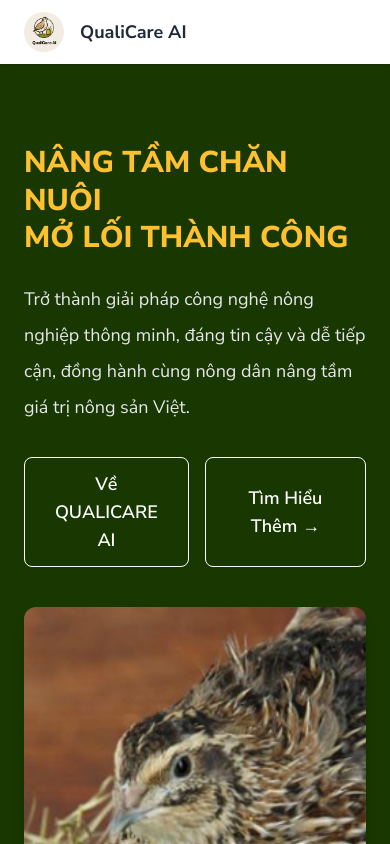
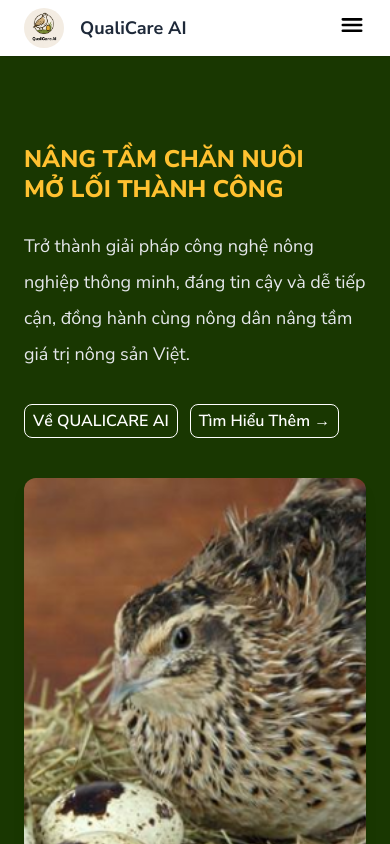
Before and after one commit to DuyITLOR/QualiCare_AI, a React (Vite) app in the folder client/: page / in a window 390 px wide. Shown: the top 844 px of the page. Built offline with nearby package versions, Linux system fonts and the light colour scheme.

Commit message:
Add the layout mobile for homepage and service

```diff
--- a/client/src/Components/Header.jsx
+++ b/client/src/Components/Header.jsx
@@ -1,48 +1,186 @@
-import React from 'react'
-import { useNavigate } from 'react-router-dom'
-import logoIcon from "../assets/quailcare-logo.png"
-import logoUser from "../assets/user.svg?react"
-
-import { CiUser } from "react-icons/ci";
+// import React, { useState, useEffect } from 'react'
+// import { useNavigate } from 'react-router-dom'
+// import logoIcon from "../assets/quailcare-logo.png"
+// import logoUser from "../assets/user.svg?react"
+// import { IoMenu } from "react-icons/io5";
+// import { CiUser } from "react-icons/ci";
 
 
 
+// const Header = () => {
+//     const navigate = useNavigate();
+
+//     const [isOpen, setIsOpen] = useState(false);
+
+
+
+
+//     return (
+//         <div className='w-full bg-white shadow-sm fixed top-0 left-0 z-50'>
+//             <div className='mx-auto flex items-center justify-between px-6 h-14 relative'>
+//                 {/* logo  */}
+//                 <div className='flex items-center space-x-2 cursor-pointer'
+//                     onClick={() => navigate('/')}>
+//                     <img src={logoIcon} className='h-10 w-10 rounded-full' />
+//                     <span className='font-bold text-lg text-gray-800 pl-2'>QualiCare AI</span>
+//                 </div>
+
+//                 <div className='hidden md:flex items-center space-x-8 text-gray-700 font-medium'>
+//                     <button onClick={() => navigate("/")} className="hover:text-green-800">
+//                         Trang chủ
+//                     </button>
+
+//                     <button onClick={() => navigate("/service")} className='hover:text-green-800'>
+//                         Dịch vụ
+//                     </button>
+
+//                     <button onClick={() => navigate("/chatbox")} className='hover:text-green-800'>
+//                         Chat với AI
+//                     </button>
+
+//                     <button onClick={() => navigate("/forum")} className='hover:text-green-800'>
+//                         Diễn đàn
+//                     </button>
+
+//                     <img src={logoUser} className='h-5 w-5' />
+
+//                 </div>
+
+//                 {/* Mobile view */}
+//                 <div className='md:hidden flex-col items-center gap-2'>
+//                     <button onClick={() => (setIsOpen(!isOpen))}>
+//                         <IoMenu size={28} />
+//                     </button>
+//                 </div>
+
+//                 {
+//                     isOpen && (
+//                         <div >
+//                             <div className="fixed inset-0 bg-black/40 z-40  " onClick={() => setIsOpen(false)} />
+
+//                             <nav className='absolute w-full md:hidden border-t border-gray-100 bg-white px-6 py-2 z-50'>
+//                                 <button onClick={() => { navigate('/'); setIsOpen(false) }}
+//                                     className='block w-full text-left py-2 text-gray-700 font-medium hover:text-brown-600'
+//                                 >Trang chủ</button>
+
+//                                 <button onClick={() => { navigate('/service'); setIsOpen(false) }}
+//                                     className='block w-full text-left py-2 text-gray-700 font-medium hover:text-brown-600'
+//                                 >
+//                                     Dịch vụ
+//                                 </button>
+
+//                                 <button onClick={() => { navigate('/chatbox'); setIsOpen(false) }}
+//                                     className='block w-full text-left py-2 text-gray-700 font-medium hover:text-brown-600'
+//                                 >
+//                                     Chat với AI
+//                                 </button>
+
+//                                 <button onClick={() => { navigate('/forum'); setIsOpen(false) }}
+//                                     className='block w-full text-left py-2 text-gray-700 font-medium hover:text-brown-600'
+//                                 >
+//                                     Diễn đàn
+//                                 </button>
+//                             </nav>
+//                         </div>
+//                     )
+//                 }
+
+
+//             </div>
+//         </div>
+//     )
+// }
+
+// export default Header
+
+
+import React, { useState, useEffect } from 'react';
+import { useNavigate } from 'react-router-dom';
+import logoIcon from '../assets/quailcare-logo.png';
+import logoUser from '../assets/user.svg'; // simple <img>, no ?react
+import { IoMenu } from 'react-icons/io5';
+
 const Header = () => {
   const navigate = useNavigate();
+  const [isOpen, setIsOpen] = useState(false);
+
+    useEffect(() => {
+        document.body.style.overflow = isOpen ? 'hidden' : '';
+
+        return () => {
+            document.body.style.overflow = '';
+        }
+    }, [isOpen])
+
 
   return (
-    <div className='w-full bg-white shadow-sm fixed top-0 left-0 z-50'>
-        <div className='mx-auto flex items-center justify-between px-6 py-3'>
-            {/* logo  */}
-            <div className='flex items-center space-x-2 cursor-pointer'
-                 onClick={() => navigate('/')}>
-                <img src={logoIcon} className='h-10 w-10 rounded-full'/>
-                <span className='font-bold text-lg text-gray-800 pl-2'>QualiCare AI</span>
+    <div className="w-full bg-white shadow-sm fixed top-0 left-0 z-50">
+      {/* make the bar relative + fixed height so dropdown aligns perfectly */}
+      <div className="mx-auto flex items-center justify-between px-6 h-14 relative">
+        {/* logo */}
+        <div className="flex items-center space-x-2 cursor-pointer" onClick={() => navigate('/')}>
+          <img src={logoIcon} className="h-10 w-10 rounded-full" alt="QualiCare AI" />
+          <span className="font-bold text-lg text-gray-800 pl-2">QualiCare AI</span>
         </div>
 
-            <div className='hidden md:flex items-center space-x-8 text-gray-700 font-medium'>
-                <button onClick={() => navigate("/")} className = "hover:text-brown-600">
+        {/* desktop nav */}
+        <div className="hidden md:flex items-center space-x-8 text-gray-700 font-medium">
+          <button onClick={() => navigate('/')} className="hover:text-green-800">Trang chủ</button>
+          <button onClick={() => navigate('/service')} className="hover:text-green-800">Dịch vụ</button>
+          <button onClick={() => navigate('/chatbox')} className="hover:text-green-800">Chat với AI</button>
+          <button onClick={() => navigate('/forum')} className="hover:text-green-800">Diễn đàn</button>
+          <img src={logoUser} className="h-5 w-5" alt="User" />
+        </div>
+
+        {/* mobile hamburger */}
+        <div className="md:hidden">
+          <button onClick={() => setIsOpen(!isOpen)} aria-expanded={isOpen} aria-controls="mobile-menu">
+            <IoMenu size={28} />
+          </button>
+        </div>
+
+        {/* mobile dropdown + overlay */}
+        {isOpen && (
+          <>
+            {/* overlay dims page but not the menu */}
+            <div className="fixed inset-0 bg-black/40 z-40" onClick={() => setIsOpen(false)} />
+
+            {/* dropdown anchored to this bar */}
+            <nav
+              id="mobile-menu"
+              className="absolute left-0 right-0 top-full mt-2 md:hidden z-50
+                         bg-white rounded-xl shadow-lg ring-1 ring-black/5 overflow-hidden"
+            >
+              <button
+                onClick={() => { navigate('/'); setIsOpen(false); }}
+                className="block w-full text-left px-6 py-3 text-gray-700 font-medium hover:bg-gray-50"
+              >
                 Trang chủ
               </button>
-
-                <button onClick = {() => navigate("/service")} className='hover:text-brown-600'>
+              <button
+                onClick={() => { navigate('/service'); setIsOpen(false); }}
+                className="block w-full text-left px-6 py-3 text-gray-700 font-medium hover:bg-gray-50"
+              >
                 Dịch vụ
               </button>
-
-                <button onClick = {() => navigate("/chatbox")} className='hover:text-brown-600'>
+              <button
+                onClick={() => { navigate('/chatbox'); setIsOpen(false); }}
+                className="block w-full text-left px-6 py-3 text-gray-700 font-medium hover:bg-gray-50"
+              >
                 Chat với AI
               </button>
-
-                <button onClick = {() => navigate("/forum")} className='hover:text-brown-600'>
+              <button
+                onClick={() => { navigate('/forum'); setIsOpen(false); }}
+                className="block w-full text-left px-6 py-3 text-gray-700 font-medium hover:bg-gray-50"
+              >
                 Diễn đàn
               </button>
-
-                <img src={logoUser} className='h-5 w-5' />
-
+            </nav>
+          </>
+        )}
       </div>
     </div>
-    </div>
-  )
-}
+  );
+};
 
-export default Header
+export default Header;
--- a/client/src/Pages/Homepage.jsx
+++ b/client/src/Pages/Homepage.jsx
@@ -24,7 +24,7 @@ const HomePage = () => {
             <div className='w-full bg-[#193701] text-white  pt-20 min-h-screen flex items-center'>
                 <div className='mx-auto flex flex-col md:flex-row items-center justify-between px-6 py-16 gap-10'>
                     <div className='flex-1'>
-                        <h1 className='text-3xl text-[#ffc130] font-extrabold md:text-6xl leading-tight mb-6'>
+                        <h1 className='text-2xl text-[#ffc130] font-extrabold md:text-6xl leading-tight mb-6'>
                             NÂNG TẦM CHĂN NUÔI <br/> MỞ LỐI THÀNH CÔNG
                         </h1>
 
@@ -32,13 +32,13 @@ const HomePage = () => {
                          Trở thành giải pháp công nghệ nông nghiệp thông minh, đáng tin cậy và dễ tiếp cận, đồng hành cùng nông dân nâng tầm giá trị nông sản Việt.
                         </p>
 
-                        <div className='flex space-x-4'>
+                        <div className='flex gap-3 flex-wrap'>
                             <button
                                 onClick={() => {
                                     const element = document.getElementById('about');
                                     element.scrollIntoView({ behavior: 'smooth' });
                                 }}
-                                className='px-6 py-3 border border-white text-white text-lg md:text-xl font-semibold rounded-lg hover:bg-white hover:text-black transition'>
+                                className='px-2 py-1 md:px-6 md:py-3 border border-white text-white text-xm md:text-xl font-semibold rounded-lg hover:bg-white hover:text-black transition'>
                                 Về QUALICARE AI
                             </button>
 
@@ -47,7 +47,7 @@ const HomePage = () => {
                                     const element = document.getElementById('detail');
                                     element.scrollIntoView({ behavior: 'smooth' });
                                 }}
-                                className="px-6 py-3 border border-white text-white text-lg md:text-xl font-semibold rounded-lg hover:bg-white hover:text-black transition">
+                                className="px-2 py-1 md:px-6 md:py-3 border border-white text-white text-xm md:text-xl font-semibold rounded-lg hover:bg-white hover:text-black transition">
                                 Tìm Hiểu Thêm →
                             </button>
                         </div>
```
Lines whose indentation alone changed are shown as unchanged.
